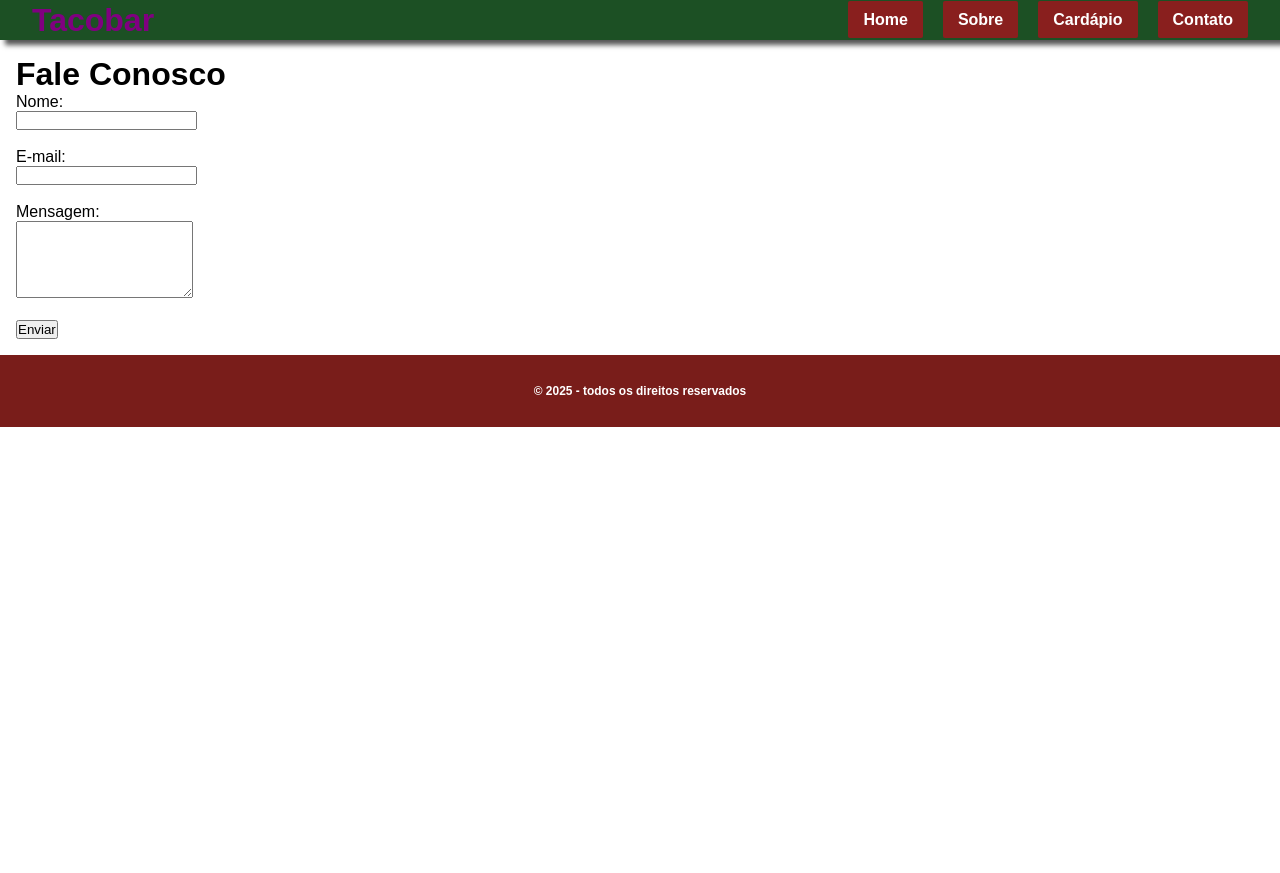
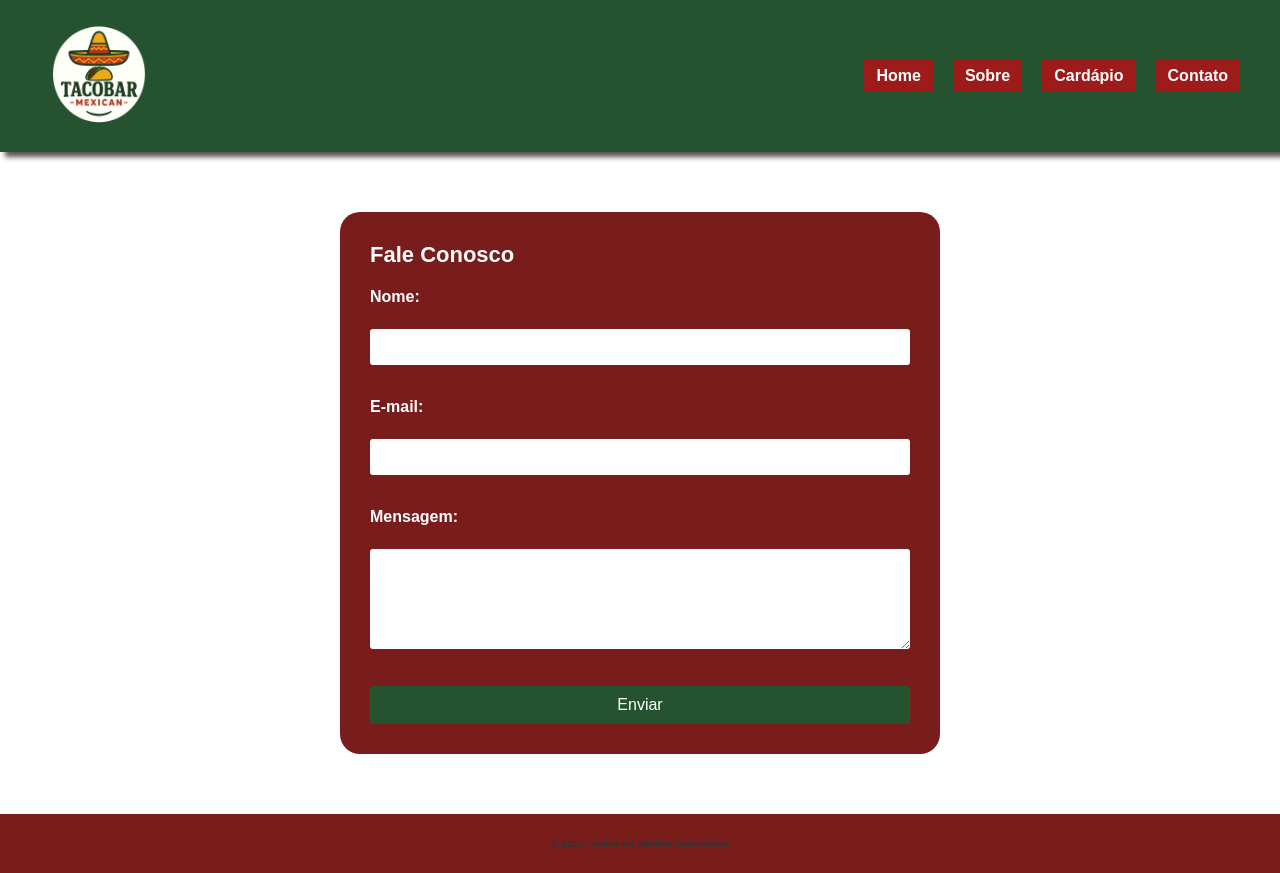
Before and after one commit to CP2-Frontend/cp2-frontend, a plain HTML site: page src/pages/contato.html in a window 1280 px wide. Before the commit the page ends 800 px from the top, so only its background shows below. Drawn offline with Linux system fonts and the light colour scheme.

Commit message:
Editando a pagina "Contato"

```diff
--- a/src/css/estilo.css
+++ b/src/css/estilo.css
@@ -226,3 +226,108 @@ footer {
     width: 100%;
   }
 }
+
+/* Pagina de contato */
+
+/* Reset básico */
+* {
+  margin: 0;
+  padding: 0;
+  box-sizing: border-box;
+  font-family: Arial, sans-serif;
+}
+
+body {
+  background-color: white;
+  color: #000;
+}
+
+/* Cabeçalho */
+header {
+  background-color: #25532F; /* Verde escuro */
+  color: white;
+  display: flex;
+  align-items: center;
+  justify-content: space-between;
+  padding: 15px 40px;
+}
+
+#logo {
+  font-size: 24px;
+  font-weight: bold;
+}
+
+/* Menu de navegação */
+nav ul {
+  list-style: none;
+  display: flex;
+  gap: 10px;
+}
+
+nav a {
+  text-decoration: none;
+  color: white;
+  background-color: #9E1B1B; /* Vermelho escuro vivo */
+  padding: 8px 12px;
+  border-radius: 2px;
+}
+
+/* Conteúdo principal */
+main {
+  max-width: 600px;
+  margin: 60px auto;
+  background-color: #781C1C; /* Vermelho escuro */
+  padding: 30px;
+  border-radius: 20px;
+  color: white;
+}
+
+main h1 {
+  margin-bottom: 20px;
+  font-size: 22px;
+  text-align: left;
+}
+
+/* Estilo do formulário */
+form label {
+  display: block;
+  margin-bottom: 5px;
+  font-weight: bold;
+}
+
+form input,
+form textarea {
+  width: 100%;
+  padding: 10px;
+  border: none;
+  border-radius: 3px;
+  margin-bottom: 15px;
+  font-size: 14px;
+  color: #000;
+  background-color: #fff;
+}
+
+form input::placeholder,
+form textarea::placeholder {
+  color: #C9C9C9;
+}
+
+/* Botão de envio */
+form button {
+  width: 100%;
+  padding: 10px;
+  background-color: #25532F; /* Verde escuro */
+  color: white;
+  font-size: 16px;
+  border: none;
+  border-radius: 3px;
+  cursor: pointer;
+}
+
+/* Rodapé */
+footer {
+  text-align: center;
+  margin-top: 40px;
+  font-size: 12px;
+  color: #333;
+}
--- a/src/pages/contato.html
+++ b/src/pages/contato.html
@@ -9,7 +9,9 @@
 <body>
 
     <header>
-        <h1 id="logo">Tacobar</h1>
+        <div class="logo">
+            <img src="../assets/logo.png" alt="Logo Tacobar">
+        </div>
         <nav>
             <ul>
                 <li><a href="../../index.html">Home</a></li>
```
